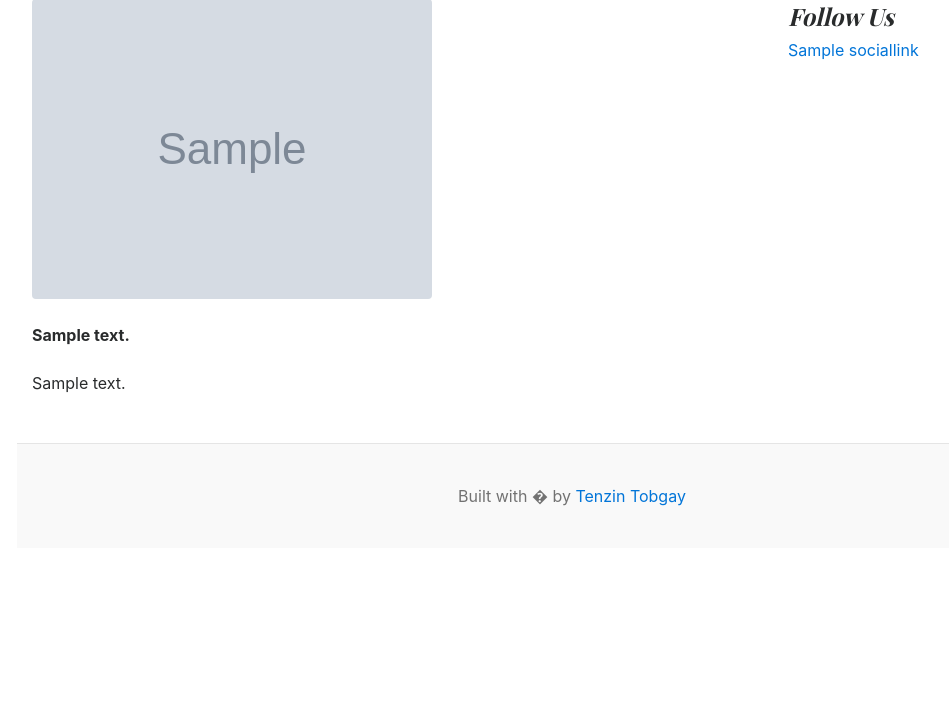
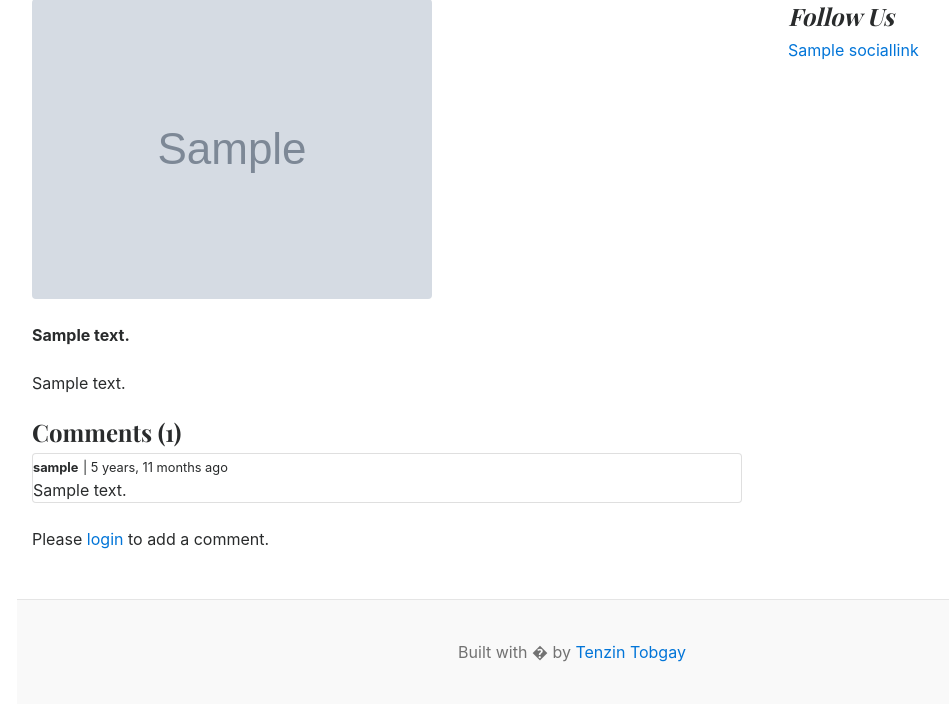
Before and after one commit to Tenzin-06/django-blog, a Django app: template templates/blogs.html in a window 1280 px wide. Shown: the part 316-1020 px from the top of the page, without its empty margins (68-1017 px from the left). Before the commit the page ends 822 px from the top, so only its background shows below. Run offline with Django 4.2, Linux system fonts and the light colour scheme; tables that the repository leaves empty hold one stand-in row (values such as "Sample post"); the template is opened without the code that fills it: values that come from a table or form of the project are taken from there, most other values are stand-ins (such as "Sample title", 1, 10 or a date in 2020); grey boxes marked "Sample" are stand-in pictures; data that the repository does not hold is empty; some libraries are stand-ins or nearby versions.

Commit message:
comment feature

```diff
--- a/blogs/admin.py
+++ b/blogs/admin.py
@@ -1,5 +1,5 @@
 from django.contrib import admin
-from .models import Category, Blog
+from .models import Category, Blog, Comment
 
 class BlogAdmin(admin.ModelAdmin):
     prepopulated_fields = {'slug': ('title',)}
@@ -10,3 +10,4 @@ class BlogAdmin(admin.ModelAdmin):
 # Register your models here.
 admin.site.register(Category)
 admin.site.register(Blog, BlogAdmin)
+admin.site.register(Comment)
--- a/blogs/models.py
+++ b/blogs/models.py
@@ -34,3 +34,13 @@ class Blog(models.Model):
 
     def __str__(self):
         return self.title
+
+class Comment(models.Model):
+    user = models.ForeignKey(User, on_delete=models.CASCADE)
+    blog = models.ForeignKey(Blog, on_delete=models.CASCADE)
+    comment = models.TextField(max_length=500)
+    created_at = models.DateTimeField(auto_now_add=True)
+    updated_at = models.DateTimeField(auto_now=True)
+
+    def __str__(self):
+        return self.comment
--- a/templates/blogs.html
+++ b/templates/blogs.html
@@ -22,7 +22,42 @@
                 <section class="mb-5">
                     <p class="fs-5 mb-4" style="font-weight: bold;">{{single_blog.short_description}}</p>
                     <p class="fs-5 mb-4">{{single_blog.blog_body}}</p>
-                    </section>
+
+                    <!-- comments -->
+                    <h4>Comments ({{comment_count}})</h4>
+                    {% if comments %}
+                        {% for comment in comments %}
+                        <div class="card mt-1">
+                            <div class="card-body">
+                                <span>
+                                    <small style="font-weight: bold;">{{comment.user}}</small>
+                                    <small>| {{comment.created_at | timesince}} ago</small>
+                                </span>
+                                <p class="card-text mt-0">{{comment}}</p>
+                            </div>
+                        </div>
+                        {% endfor %}
+                    {% else %}
+                    no comments
+                    {% endif %}
+                    <br>
+
+                    <div class="form-group">
+                        {% if user.is_authenticated %}
+                        <form action="" method="post">
+                            {% csrf_token %}
+                            <div class="form-group">
+                                <label for="comment">Add a Comment:</label>
+                                <textarea class="form-control" placeholder="Write your comment." name="comment" rows="3" required></textarea>
+                                <br>
+                                <button type="submit" class="btn btn-warning">Submit</button>
+                            </div>
+                        </form>
+                        {% else %}
+                        <p>Please <span><a href="{% url 'login' %}">login</a></span> to add a comment.</p>
+                        {% endif %}
+                    </div>
+                </section>
             </article>
         </div>
         <!-- Side widgets-->
```
Also changed, not shown: blogs/views.py (+17 -1 lines), blogs/migrations/0005_comment.py (added).
